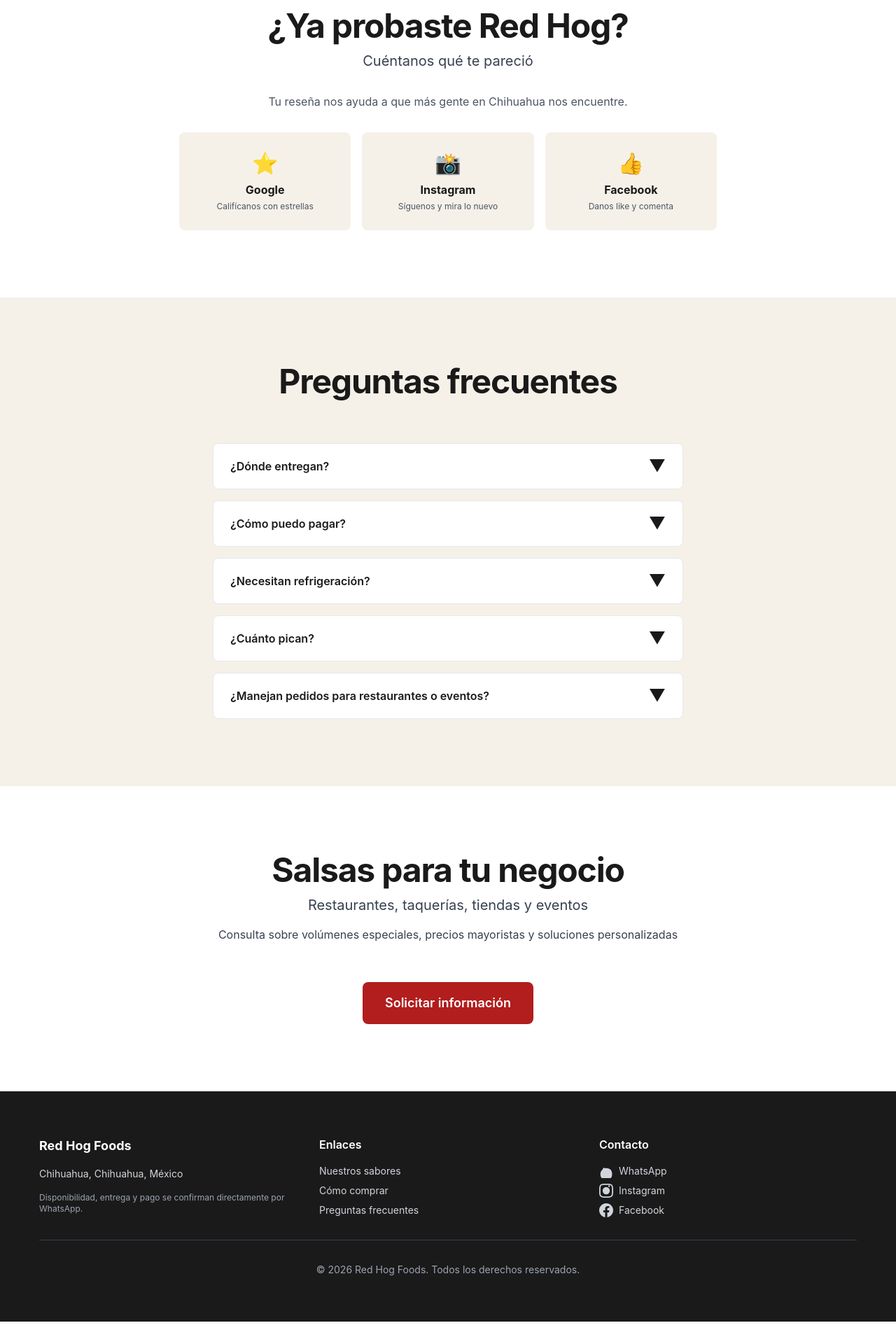
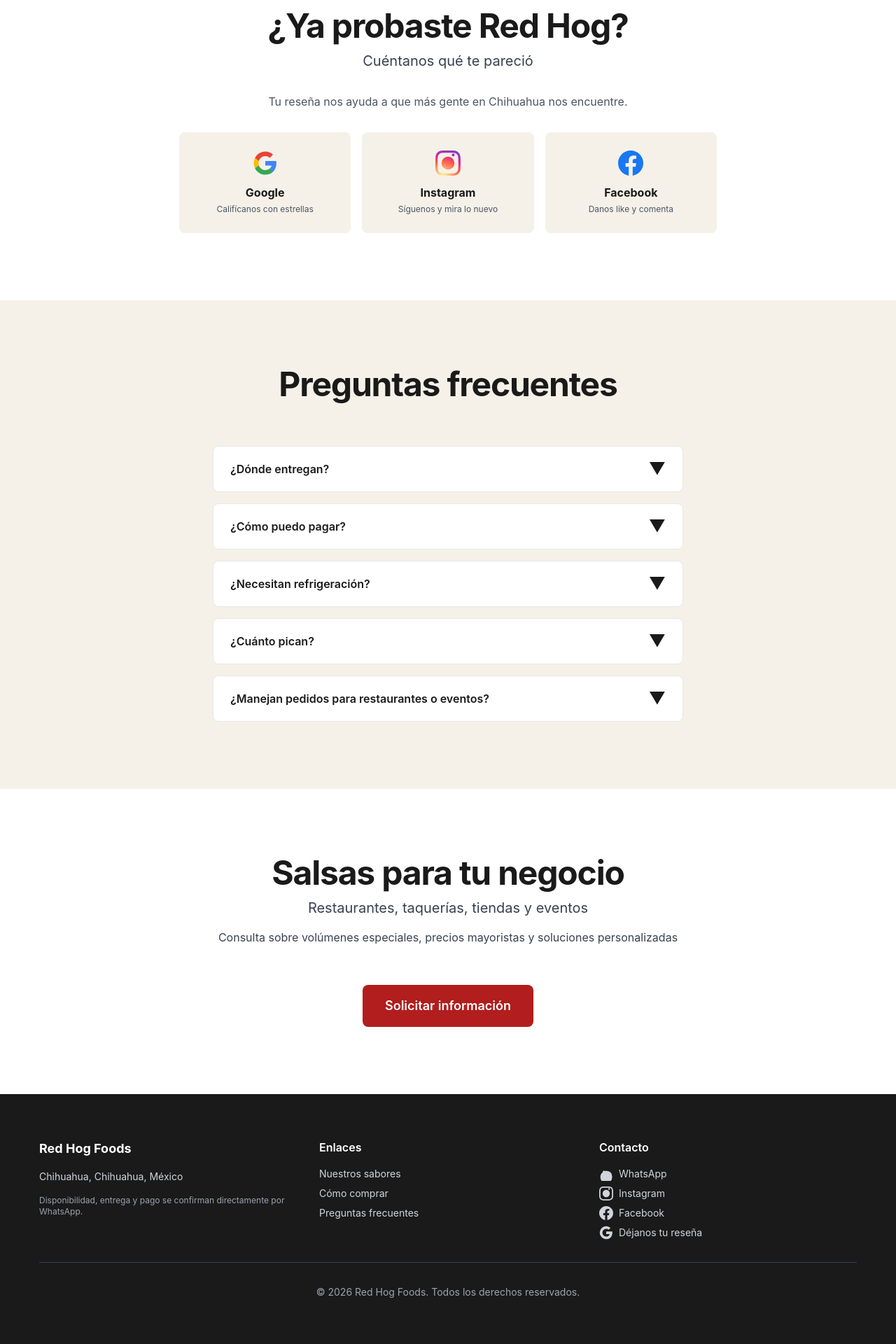
Before and after one commit to stocker-cuu/red-hog-foods, a Next.js app: page / in a window 1280 px wide. Shown: the part 4914-6834 px from the top of the page at 70% size. Before the commit the page ends 6802 px from the top, so only its background shows below. Built offline with nearby package versions, Linux system fonts and the light colour scheme.

Commit message:
Logos oficiales de Google, Instagram y Facebook en lugar de emoji

```diff
--- /dev/null
+++ b/components/BrandIcons.tsx
@@ -0,0 +1,107 @@
+'use client';
+
+import { useId } from 'react';
+
+/**
+ * Glifos oficiales de cada marca, dibujados como SVG para que no pesen nada
+ * y se vean nítidos en cualquier pantalla.
+ */
+
+interface IconProps {
+  className?: string;
+  /** true = colores oficiales de la marca; false = hereda el color del texto */
+  color?: boolean;
+}
+
+export function GoogleIcon({ className = 'w-6 h-6', color = true }: IconProps) {
+  if (!color) {
+    return (
+      <svg className={className} viewBox="0 0 24 24" fill="currentColor" aria-hidden="true">
+        <path d="M22.56 12.25c0-.78-.07-1.53-.2-2.25H12v4.26h5.92c-.26 1.37-1.04 2.53-2.21 3.31v2.77h3.57c2.08-1.92 3.28-4.74 3.28-8.09zM12 23c2.97 0 5.46-.98 7.28-2.66l-3.57-2.77c-.98.66-2.23 1.06-3.71 1.06-2.86 0-5.29-1.93-6.16-4.53H2.18v2.84C3.99 20.53 7.7 23 12 23zM5.84 14.09A6.6 6.6 0 015.49 12c0-.73.13-1.43.35-2.09V7.07H2.18A11 11 0 001 12c0 1.78.43 3.45 1.18 4.93l3.66-2.84zM12 5.38c1.62 0 3.06.56 4.21 1.64l3.15-3.15C17.45 2.09 14.97 1 12 1 7.7 1 3.99 3.47 2.18 7.07l3.66 2.84C6.71 7.31 9.14 5.38 12 5.38z" />
+      </svg>
+    );
+  }
+
+  return (
+    <svg className={className} viewBox="0 0 24 24" aria-hidden="true">
+      <path
+        fill="#4285F4"
+        d="M22.56 12.25c0-.78-.07-1.53-.2-2.25H12v4.26h5.92c-.26 1.37-1.04 2.53-2.21 3.31v2.77h3.57c2.08-1.92 3.28-4.74 3.28-8.09z"
+      />
+      <path
+        fill="#34A853"
+        d="M12 23c2.97 0 5.46-.98 7.28-2.66l-3.57-2.77c-.98.66-2.23 1.06-3.71 1.06-2.86 0-5.29-1.93-6.16-4.53H2.18v2.84C3.99 20.53 7.7 23 12 23z"
+      />
+      <path
+        fill="#FBBC05"
+        d="M5.84 14.09A6.6 6.6 0 015.49 12c0-.73.13-1.43.35-2.09V7.07H2.18A11 11 0 001 12c0 1.78.43 3.45 1.18 4.93l3.66-2.84z"
+      />
+      <path
+        fill="#EA4335"
+        d="M12 5.38c1.62 0 3.06.56 4.21 1.64l3.15-3.15C17.45 2.09 14.97 1 12 1 7.7 1 3.99 3.47 2.18 7.07l3.66 2.84C6.71 7.31 9.14 5.38 12 5.38z"
+      />
+    </svg>
+  );
+}
+
+export function InstagramIcon({ className = 'w-6 h-6', color = true }: IconProps) {
+  const gradienteId = useId();
+
+  return (
+    <svg className={className} viewBox="0 0 24 24" aria-hidden="true">
+      {color && (
+        <defs>
+          <radialGradient id={gradienteId} cx="30%" cy="107%" r="150%">
+            <stop offset="0%" stopColor="#FDF497" />
+            <stop offset="5%" stopColor="#FDF497" />
+            <stop offset="45%" stopColor="#FD5949" />
+            <stop offset="60%" stopColor="#D6249F" />
+            <stop offset="90%" stopColor="#285AEB" />
+          </radialGradient>
+        </defs>
+      )}
+      <path
+        fill={color ? `url(#${gradienteId})` : 'currentColor'}
+        d="M12 2.163c3.204 0 3.584.012 4.85.07 3.252.148 4.771 1.691 4.919 4.919.058 1.265.069 1.645.069 4.849 0 3.205-.012 3.584-.069 4.849-.149 3.225-1.664 4.771-4.919 4.919-1.266.058-1.644.07-4.85.07-3.204 0-3.584-.012-4.849-.07-3.26-.149-4.771-1.699-4.919-4.92-.058-1.265-.07-1.644-.07-4.849 0-3.204.013-3.583.07-4.849.149-3.227 1.664-4.771 4.919-4.919 1.266-.057 1.645-.069 4.849-.069zm0-2.163c-3.259 0-3.667.014-4.947.072-4.358.2-6.78 2.618-6.98 6.98-.059 1.281-.073 1.689-.073 4.948 0 3.259.014 3.668.072 4.948.2 4.358 2.618 6.78 6.98 6.98 1.281.058 1.69.072 4.948.072 3.259 0 3.668-.014 4.948-.072 4.354-.2 6.782-2.618 6.979-6.98.059-1.28.073-1.689.073-4.948 0-3.259-.014-3.667-.072-4.947-.196-4.354-2.617-6.78-6.979-6.98-1.281-.059-1.69-.073-4.949-.073zM5.838 12a6.162 6.162 0 1112.324 0 6.162 6.162 0 01-12.324 0zM12 16a4 4 0 110-8 4 4 0 010 8zm4.965-10.322a1.44 1.44 0 110-2.88 1.44 1.44 0 010 2.88z"
+      />
+    </svg>
+  );
+}
+
+export function FacebookIcon({ className = 'w-6 h-6', color = true }: IconProps) {
+  return (
+    <svg className={className} viewBox="0 0 24 24" aria-hidden="true">
+      <path
+        fill={color ? '#1877F2' : 'currentColor'}
+        d="M24 12.073c0-6.627-5.373-12-12-12s-12 5.373-12 12c0 5.99 4.388 10.954 10.125 11.854v-8.385H7.078v-3.47h3.047V9.43c0-3.007 1.792-4.669 4.533-4.669 1.312 0 2.686.235 2.686.235v2.953H15.83c-1.491 0-1.956.925-1.956 1.874v2.25h3.328l-.532 3.47h-2.796v8.385C19.612 23.027 24 18.062 24 12.073z"
+      />
+    </svg>
+  );
+}
+
+export function WhatsAppIcon({ className = 'w-6 h-6', color = true }: IconProps) {
+  return (
+    <svg className={className} viewBox="0 0 24 24" aria-hidden="true">
+      <path
+        fill={color ? '#25D366' : 'currentColor'}
+        d="M17.472 14.382c-.297-.149-1.758-.867-2.03-.967-.273-.099-.471-.148-.67.15-.197.297-.767.966-.94 1.164-.173.199-.347.223-.644.075-.297-.15-1.255-.463-2.39-1.475-.883-.788-1.48-1.761-1.653-2.059-.173-.297-.018-.458.13-.606.134-.133.298-.347.446-.52.149-.174.198-.298.298-.497.099-.198.05-.371-.025-.52-.075-.149-.669-1.612-.916-2.207-.242-.579-.487-.5-.67-.51-.173-.008-.371-.01-.57-.01-.198 0-.52.074-.792.372-.272.297-1.04 1.016-1.04 2.479 0 1.462 1.065 2.875 1.213 3.074.149.198 2.096 3.2 5.076 4.487.709.306 1.262.489 1.694.625.712.227 1.36.195 1.871.118.571-.085 1.758-.719 2.006-1.413.248-.694.248-1.289.173-1.413-.074-.124-.272-.198-.57-.347m-5.421-7.403h-.004a9.87 9.87 0 00-4.982 1.523 9.91 9.91 0 00-4.01 4.153 10.02 10.02 0 00-.957 4.948c0 5.52 4.52 10.021 10.043 10.021h.002a10.01 10.01 0 0010.041-10.025c0-2.792-.73-5.415-2.111-7.697A10.016 10.016 0 0011.051 6.98"
+      />
+    </svg>
+  );
+}
+
+/** Devuelve el ícono que corresponde a la marca guardada en SOCIAL */
+export function BrandIcon({ brand, className, color }: IconProps & { brand: string }) {
+  switch (brand) {
+    case 'google':
+      return <GoogleIcon className={className} color={color} />;
+    case 'instagram':
+      return <InstagramIcon className={className} color={color} />;
+    case 'facebook':
+      return <FacebookIcon className={className} color={color} />;
+    case 'whatsapp':
+      return <WhatsAppIcon className={className} color={color} />;
+    default:
+      return null;
+  }
+}
--- a/components/Footer.tsx
+++ b/components/Footer.tsx
@@ -1,11 +1,11 @@
 'use client';
 
 import { BRAND_NAME, LOCATION, WHATSAPP_NUMBER, COPY, SOCIAL } from '@/lib/data';
+import { BrandIcon, WhatsAppIcon } from './BrandIcons';
 
 export default function Footer() {
   const currentYear = new Date().getFullYear();
   const whatsappLink = `https://wa.me/${WHATSAPP_NUMBER}`;
-  const instagramLink = SOCIAL.instagram.url;
 
   return (
     <footer className="bg-redhog-dark text-white">
@@ -50,33 +50,21 @@ export default function Footer() {
                 rel="noopener noreferrer"
                 className="flex items-center gap-2 text-gray-300 hover:text-white transition-colors"
               >
-                <svg className="w-5 h-5" fill="currentColor" viewBox="0 0 24 24">
-                  <path d="M17.472 14.382c-.297-.149-1.758-.867-2.03-.967-.273-.099-.471-.148-.67.15-.197.297-.767.966-.94 1.164-.173.199-.347.223-.644.075-.297-.15-1.255-.463-2.39-1.475-.883-.788-1.48-1.761-1.653-2.059-.173-.297-.018-.458.13-.606.134-.133.298-.347.446-.52.149-.174.198-.298.298-.497.099-.198.05-.371-.025-.52-.075-.149-.669-1.612-.916-2.207-.242-.579-.487-.5-.67-.51-.173-.008-.371-.01-.57-.01-.198 0-.52.074-.792.372-.272.297-1.04 1.016-1.04 2.479 0 1.462 1.065 2.875 1.213 3.074.149.198 2.096 3.2 5.076 4.487.709.306 1.262.489 1.694.625.712.227 1.36.195 1.871.118.571-.085 1.758-.719 2.006-1.413.248-.694.248-1.289.173-1.413-.074-.124-.272-.198-.57-.347m-5.421-7.403h-.004a9.87 9.87 0 00-4.982 1.523 9.91 9.91 0 00-4.01 4.153 10.02 10.02 0 00-.957 4.948c0 5.52 4.52 10.021 10.043 10.021h.002a10.01 10.01 0 0010.041-10.025c0-2.792-.73-5.415-2.111-7.697A10.016 10.016 0 0011.051 6.98" />
-                </svg>
+                <WhatsAppIcon className="w-5 h-5" color={false} />
                 WhatsApp
               </a>
+              {[SOCIAL.instagram, SOCIAL.facebook, SOCIAL.google].map((red) => (
                 <a
-                href={instagramLink}
+                  key={red.name}
+                  href={red.url}
                   target="_blank"
                   rel="noopener noreferrer"
                   className="flex items-center gap-2 text-gray-300 hover:text-white transition-colors"
                 >
-                <svg className="w-5 h-5" fill="currentColor" viewBox="0 0 24 24">
-                  <path d="M12 2.163c3.204 0 3.584.012 4.85.07 3.252.148 4.771 1.691 4.919 4.919.058 1.265.069 1.645.069 4.849 0 3.205-.012 3.584-.069 4.849-.149 3.225-1.664 4.771-4.919 4.919-1.266.058-1.644.07-4.85.07-3.204 0-3.584-.012-4.849-.07-3.26-.149-4.771-1.699-4.919-4.92-.058-1.265-.07-1.644-.07-4.849 0-3.204.013-3.583.07-4.849.149-3.227 1.664-4.771 4.919-4.919 1.266-.057 1.645-.069 4.849-.069zm0-2.163c-3.259 0-3.667.014-4.947.072-4.358.2-6.78 2.618-6.98 6.98-.059 1.281-.073 1.689-.073 4.948 0 3.259.014 3.668.072 4.948.2 4.358 2.618 6.78 6.98 6.98 1.281.058 1.69.072 4.948.072 3.259 0 3.668-.014 4.948-.072 4.354-.2 6.782-2.618 6.979-6.98.059-1.28.073-1.689.073-4.948 0-3.259-.014-3.667-.072-4.947-.196-4.354-2.617-6.78-6.979-6.98-1.281-.059-1.69-.073-4.949-.073zM5.838 12a6.162 6.162 0 1112.324 0 6.162 6.162 0 01-12.324 0zM12 16a4 4 0 110-8 4 4 0 010 8zm4.965-10.322a1.44 1.44 0 110-2.88 1.44 1.44 0 010 2.88z" />
-                </svg>
-                Instagram
+                  <BrandIcon brand={red.brand} className="w-5 h-5" color={false} />
+                  {red.name === 'Google' ? 'Déjanos tu reseña' : red.name}
                 </a>
-              <a
-                href={SOCIAL.facebook.url}
-                target="_blank"
-                rel="noopener noreferrer"
-                className="flex items-center gap-2 text-gray-300 hover:text-white transition-colors"
-              >
-                <svg className="w-5 h-5" fill="currentColor" viewBox="0 0 24 24">
-                  <path d="M24 12.073c0-6.627-5.373-12-12-12s-12 5.373-12 12c0 5.99 4.388 10.954 10.125 11.854v-8.385H7.078v-3.47h3.047V9.43c0-3.007 1.792-4.669 4.533-4.669 1.312 0 2.686.235 2.686.235v2.953H15.83c-1.491 0-1.956.925-1.956 1.874v2.25h3.328l-.532 3.47h-2.796v8.385C19.612 23.027 24 18.062 24 12.073z" />
-                </svg>
-                Facebook
-              </a>
+              ))}
             </div>
           </div>
         </div>
--- a/components/Testimonials.tsx
+++ b/components/Testimonials.tsx
@@ -1,6 +1,7 @@
 'use client';
 
 import { COPY } from '@/lib/data';
+import { BrandIcon } from './BrandIcons';
 
 export default function Testimonials() {
   return (
@@ -23,7 +24,9 @@ export default function Testimonials() {
                 rel="noopener noreferrer"
                 className="bg-redhog-cream rounded-lg p-6 border-2 border-transparent hover:border-redhog-red hover:shadow-lg transition-all"
               >
-                <div className="text-3xl mb-2">{network.icon}</div>
+                <div className="flex justify-center mb-3">
+                  <BrandIcon brand={network.brand} className="w-9 h-9" />
+                </div>
                 <p className="font-bold">{network.name}</p>
                 <p className="text-xs text-gray-600 mt-1">{network.cta}</p>
               </a>
--- a/lib/data.ts
+++ b/lib/data.ts
@@ -20,19 +20,19 @@ export const SOCIAL = {
   instagram: {
     name: 'Instagram',
     url: 'https://www.instagram.com/redhogsalsa/',
-    icon: '📸',
+    brand: 'instagram',
     cta: 'Síguenos y mira lo nuevo',
   },
   facebook: {
     name: 'Facebook',
     url: 'https://www.facebook.com/people/Red-Hog-Salsa/61574348140197/',
-    icon: '👍',
+    brand: 'facebook',
     cta: 'Danos like y comenta',
   },
   google: {
     name: 'Google',
     url: 'https://g.page/r/CSHyV3wji0lfEBM/review',
-    icon: '⭐',
+    brand: 'google',
     cta: 'Califícanos con estrellas',
   },
 } as const;
```
Also changed, not shown: .claude/settings.local.json. Lines whose indentation alone changed are shown as unchanged.
